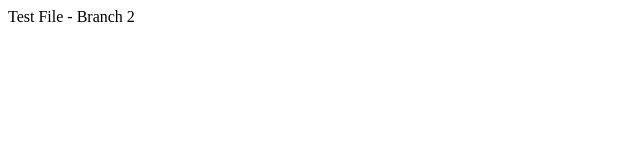
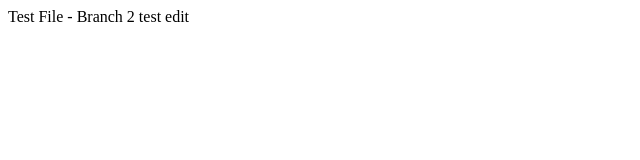
Before and after one commit to envz-io/test-static, a plain HTML site: page index.html in a window 1280 px wide. Shown: the full height of the page, 0-640 px from the left. Drawn offline with Linux system fonts and the light colour scheme.

Commit message:
Update index.html

```diff
--- a/index.html
+++ b/index.html
@@ -1 +1 @@
-<p>Test File - Branch 2</p>
+<p>Test File - Branch 2 test edit</p>
```
